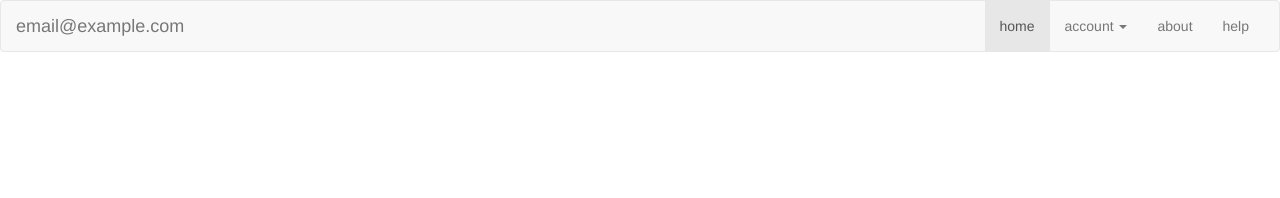
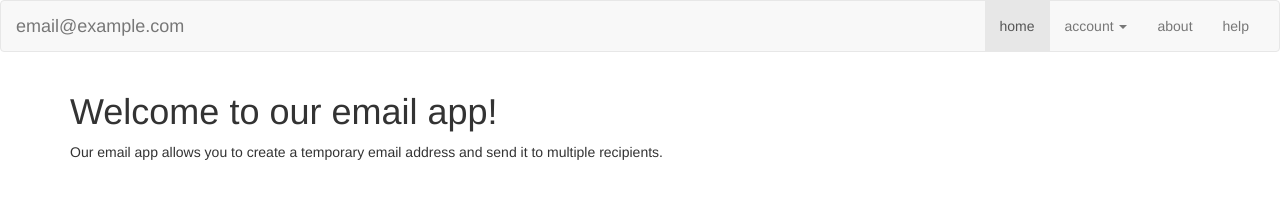
Before and after one commit to LynW/email, a website: page layouts/main.html in a window 1280 px wide. Drawn offline with nearby package versions, Linux system fonts and the light colour scheme; files that its build step writes are made by us from their sources.

Commit message:
Text additions to home page

```diff
--- a/layouts/main.html
+++ b/layouts/main.html
@@ -37,7 +37,10 @@
       </div>
     </nav>
     <div class="container">
-
+      <h1>Welcome to our email app!</h1>
+      <p>
+        Our email app allows you to create a temporary email address and send it to multiple recipients.
+      </p>
     </div>
     <script src="https://code.jquery.com/jquery-2.1.4.min.js" charset="utf-8"></script>
     <script src="https://maxcdn.bootstrapcdn.com/bootstrap/3.3.6/js/bootstrap.min.js"></script>
```
